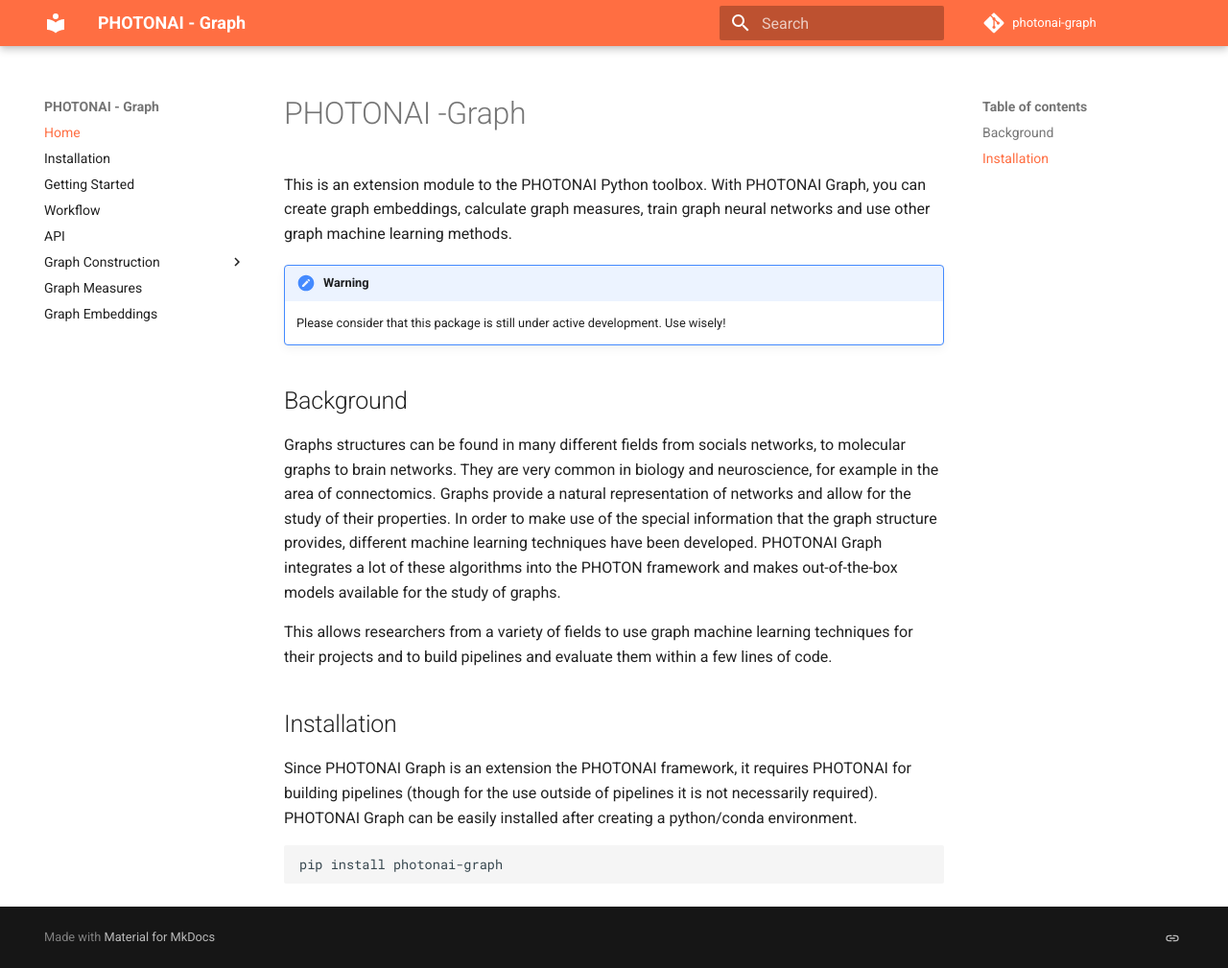
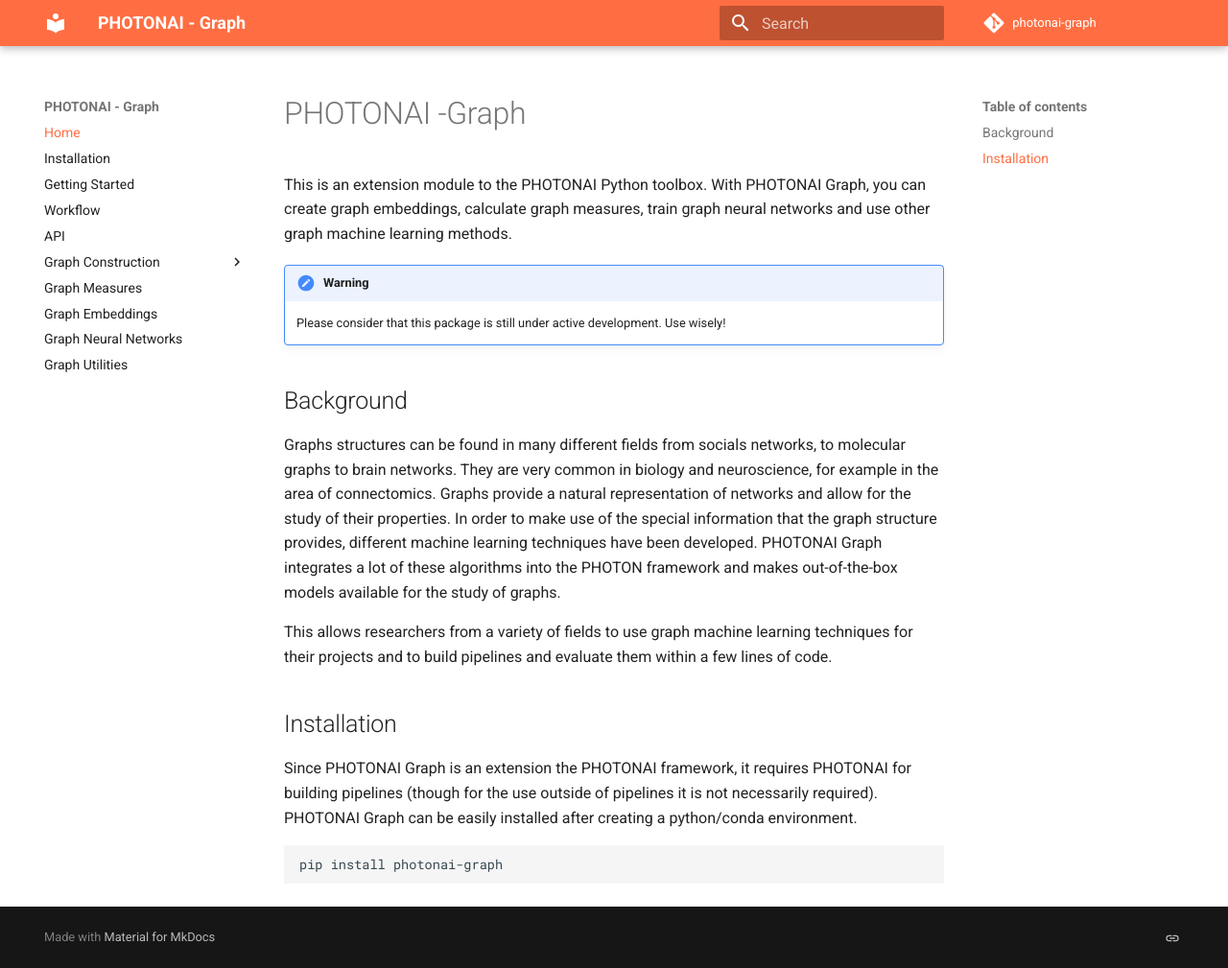
Before and after one commit to wwu-mmll/photonai_graph, an MkDocs documentation site: the page built from documentation/docs/index.md, in a window 1280 px wide and 1009 px high. Shown: the whole window at 96% size. Built offline with MkDocs 1.6.1 and Material for MkDocs 9.7.7, drawn with Linux system fonts in a browser that asks for light colours; comment, search, counter and statistics services are not loaded.

Commit message:
Update mkdocs.yml

```diff
--- a/documentation/mkdocs.yml
+++ b/documentation/mkdocs.yml
@@ -45,3 +45,5 @@
        'examples/graph_construction_examples.md'
 - Graph Measures: 'graph_measures.md'
 - Graph Embeddings: 'graph_embeddings.md'
+- Graph Neural Networks: 'graph_convnets.md'
+- Graph Utilities: 'graph_utilities.md'
```
